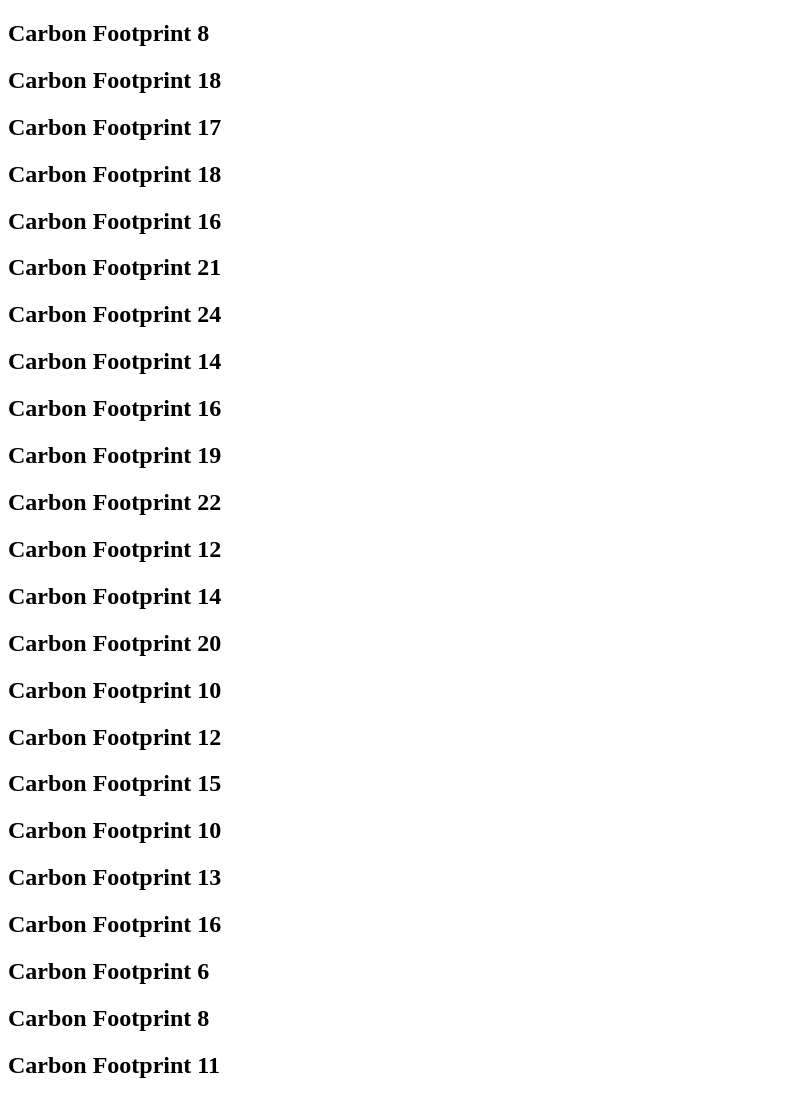
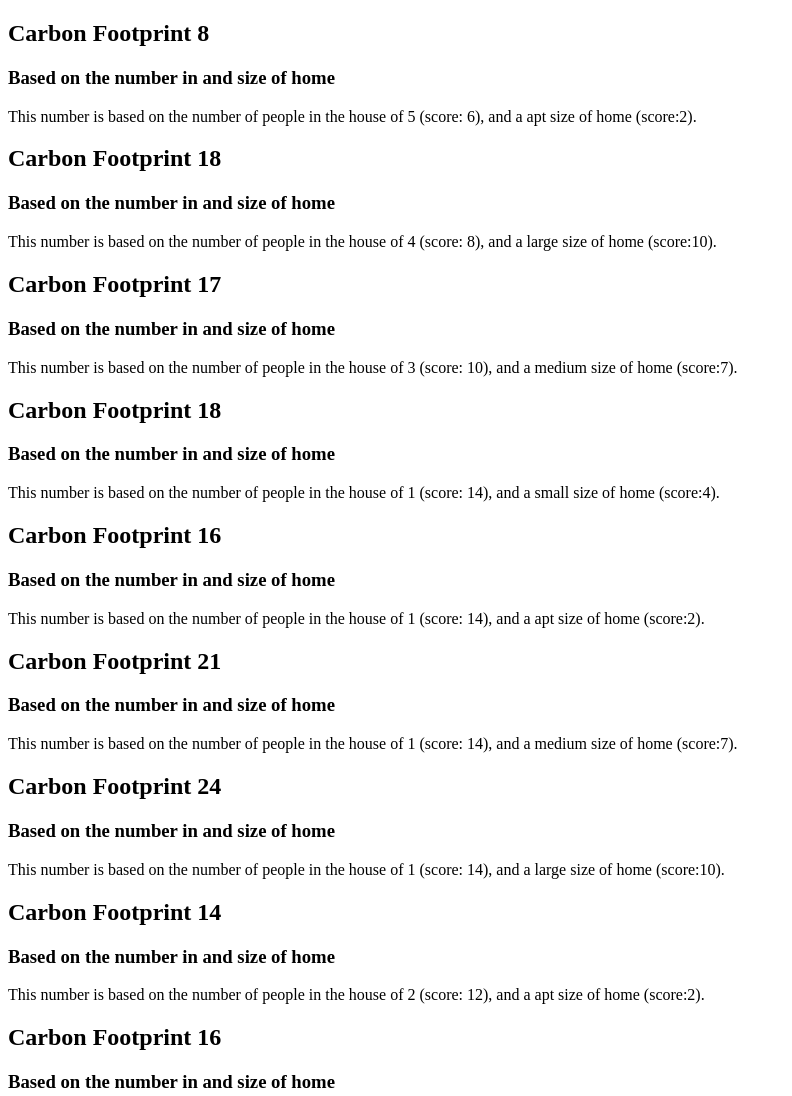
Before and after one commit to CIT93/jasmine-pub, a plain HTML site: page w5/index.html in a window 1280 px wide. Shown: the top 1096 px of the page, without its empty margins (0-792 px from the left). Drawn offline with Linux system fonts and the light colour scheme.

Commit message:
setup and array of objects

```diff
--- a/w5/main.js
+++ b/w5/main.js
@@ -34,32 +34,90 @@ function determineHouseHoldPts(numberInHousehold) {
   return houseHoldPoints;
 }
 
+// function displayOutObj(obj) {
+//   console.log(obj);
+//       const output = document.getElementById("output");
+//       const newH2 = document.createElement("h2");
+//       newH2.textContent = `Carbon Footprint ${obj.cfpTotal}`;
+//       output.appendChild(newH2);
+//       const newH3 = document.createElement("h3");
+//       newH3.textContent = `Based on the ${obj.houseM} household members the points are ${obj.houseMPTS} and the ${obj.houseS} size house points are ${obj.houseSPTS}`;
+//       output.appendChild(newH3);
+// }
+
+
 function start(houseHoldMembers, houseSize) {
   const houseHoldPTS = determineHouseHoldPts(houseHoldMembers);
   const houseSizePTS = determineHouseSizePts(houseSize);
   const total = houseHoldPTS + houseSizePTS;
-  cfpData.push([
-    houseHoldMembers,
-    houseSize,
-    houseHoldPTS,
-    houseSizePTS,
-    total,
-  ]);
+cfpData.push({
+  houseM: houseHoldMembers,
+  houseS: houseSize,
+  houseMPTS: houseHoldPTS,
+  houseSPTS: houseSizePTS,
+  cfpTotal: total,
+})
 }
 
+function displayOutput() {
+  for (obj of cfpData) {
+    console.log(obj)
+    const output = document.getElementById("output");
+    const newH2 = document.createElement("h2");
+    newH2.textContent = `Carbon Footprint ${obj.cfpTotal}`;
+    const newH3 = document.createElement("h3");
+    newH3.textContent = `Based on the number in and size of home`;
+    const newP = document.createElement("p");
+    newP.textContent = `This number is based on the number of people in the house of ${obj.houseM} (score: ${obj.houseMPTS}),`;
+    newP.textContent += ` and a ${obj.houseS} size of home (score:${obj.houseSPTS}).`;
+    output.appendChild(newH2);
+    output.appendChild(newH3);
+    output.appendChild(newP);
+  }
+}
+
+
+
+// displayOutput();
+
+// Intro to Object
+
+
+
+
+// for (intialization; condition; afterthought)
+//  statement
+
+// for (let i = 0; i < 5; i++ ) {
+//     // block scope
+//     console.log(i);
+// }
+
+// // By switching 0 to 1 to start with 1 and switch out 5 with 16
+// for (let i = 1; i < 16; i++ ) {
+//     console.log(i);
+// }
+
+// // count backwards
+// // i didn't know how to fix this
+// for (let i = 6; i > 0; i-- ) {
+//     console.log(i);
+// }
+
+// //refactore
 // function displayOutput() {
-//   for (arr of cfpData) {
+//   for (let i = 0; i < cfpData.length; i++) {
 //     const output = document.getElementById("output");
 //     const newH2 = document.createElement("h2");
-//     newH2.textContent = `Carbon Footprint ${arr[4]}`;
-//     const newH3 = document.createElement("h3");
-//     newH3.textContent = `Based on the number in and size of home`;
-//     const newP = document.createElement("p");
-//     newP.textContent = `This number is based on the number of people in the house of ${arr[0]} (score: ${arr[3]}),`;
-//     newP.textContent += ` and a ${arr[1]} size of home (score:${arr[2]}).`;
+//     newH2.textContent = `Carbon Footprint ${cfpData[i][4]}`;
+//     //   const newH3 = document.createElement("h3");
+//     //   newH3.textContent = `Based on the number in and size of home`;
+//     //   const newP = document.createElement("p");
+//     //   newP.textContent = `This number is based on the number of people in the house of ${arr[0]} (score: ${arr[3]}),`;
+//     //   newP.textContent += ` and a ${arr[1]} size of home (score:${arr[2]}).`;
 //     output.appendChild(newH2);
-//     output.appendChild(newH3);
-//     output.appendChild(newP);
+//     //   output.appendChild(newH3);
+//     //   output.appendChild(newP);
 //   }
 // }
 
@@ -93,39 +151,3 @@ start(7, "medium");
 start(7, "large");
 
 displayOutput();
-
-// for (intialization; condition; afterthought)
-//  statement
-
-for (let i = 0; i < 5; i++ ) {
-    // block scope
-    console.log(i);
-}
-
-// By switching 0 to 1 to start with 1 and switch out 5 with 16
-for (let i = 1; i < 16; i++ ) {
-    console.log(i);
-}
-
-// count backwards
-// i didn't know how to fix this
-for (let i = 6; i > 0; i-- ) {
-    console.log(i);
-}
-
-//refactore
-function displayOutput() {
-  for (let i = 0; i < cfpData.length; i++) {
-    const output = document.getElementById("output");
-    const newH2 = document.createElement("h2");
-    newH2.textContent = `Carbon Footprint ${cfpData[i][4]}`;
-    //   const newH3 = document.createElement("h3");
-    //   newH3.textContent = `Based on the number in and size of home`;
-    //   const newP = document.createElement("p");
-    //   newP.textContent = `This number is based on the number of people in the house of ${arr[0]} (score: ${arr[3]}),`;
-    //   newP.textContent += ` and a ${arr[1]} size of home (score:${arr[2]}).`;
-    output.appendChild(newH2);
-    //   output.appendChild(newH3);
-    //   output.appendChild(newP);
-  }
-}
```
Also changed, not shown: w5/index.html (+1 -1 lines).
